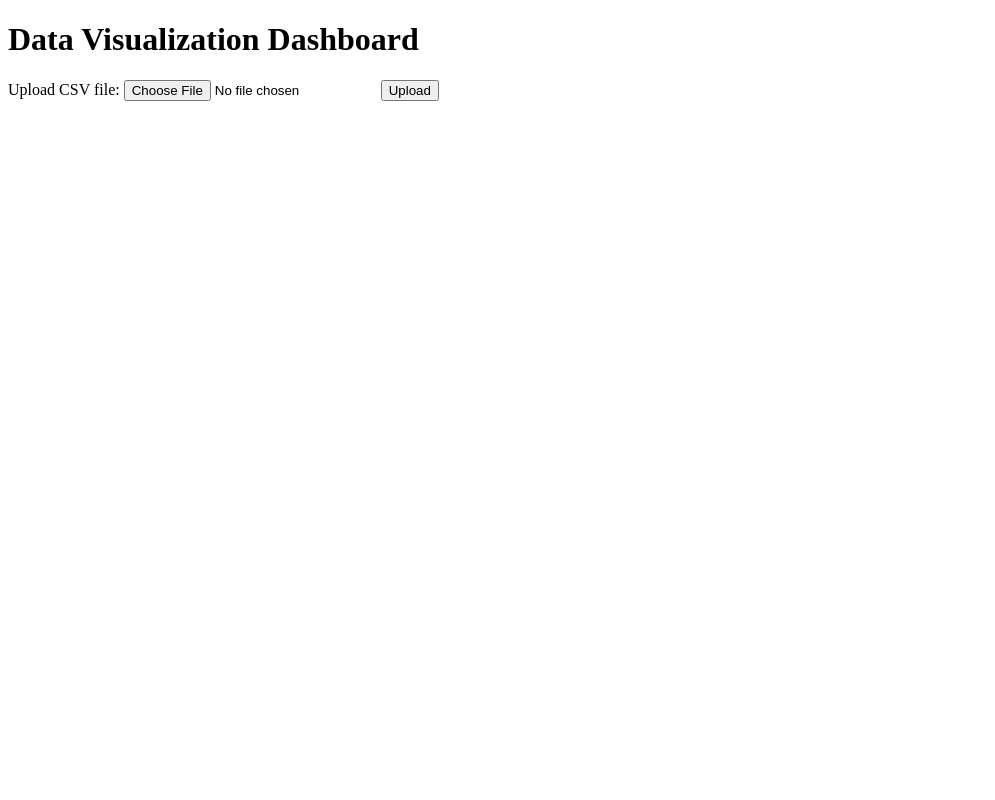
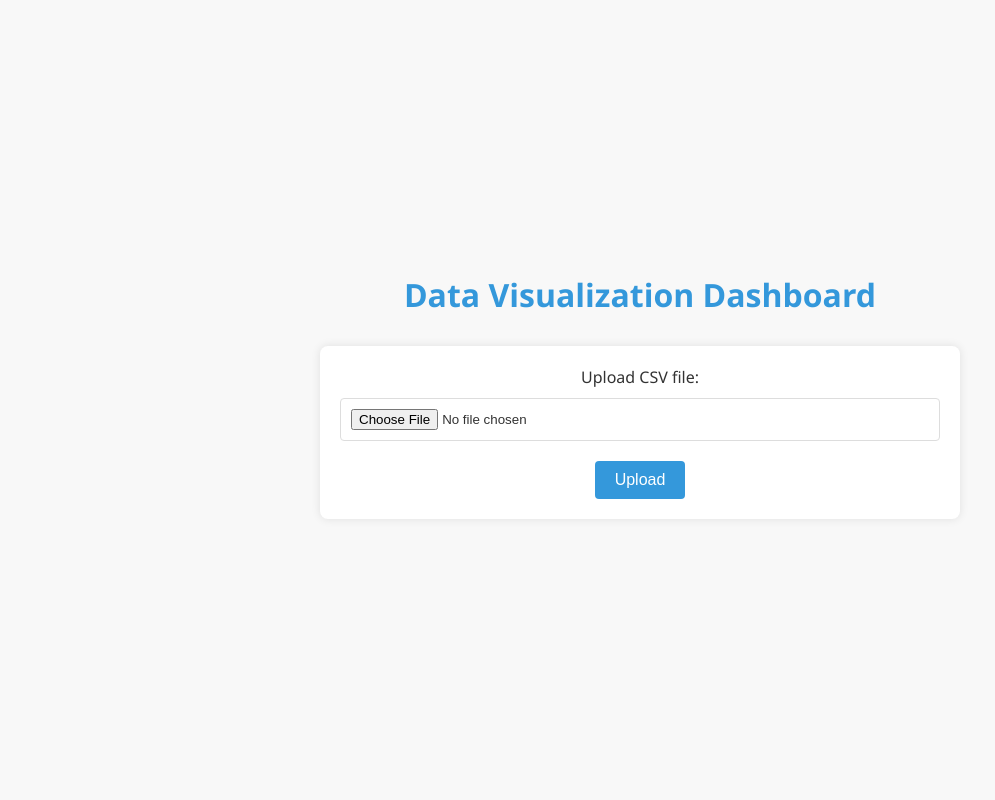
Before and after one commit to bethvourc/dataRepresentation, a Flask app: page / in a window 1280 px wide. Shown: the whole page, without its empty margins (0-995 px from the left). Run offline with Flask 3, Linux system fonts and the light colour scheme.

Commit message:
Updated UI

```diff
--- a/templates/index.html
+++ b/templates/index.html
@@ -4,6 +4,89 @@
     <meta charset="UTF-8">
     <meta name="viewport" content="width=device-width, initial-scale=1.0">
     <title>Data Visualization Dashboard</title>
+    <style>
+        body {
+            font-family: 'Segoe UI', Tahoma, Geneva, Verdana, sans-serif;
+            background-color: #f8f8f8;
+            color: #333;
+            margin: 0;
+            padding: 0;
+            display: flex;
+            flex-direction: column;
+            align-items: center;
+            justify-content: center;
+            height: 100vh;
+        }
+
+        h1 {
+            color: #3498db;
+            margin-bottom: 30px;
+        }
+
+        form {
+            background-color: #fff;
+            padding: 20px;
+            border-radius: 8px;
+            box-shadow: 0 0 10px rgba(0, 0, 0, 0.1);
+            display: flex;
+            flex-direction: column;
+            align-items: center;
+            width: 80%;
+            max-width: 600px;
+        }
+
+        label {
+            font-size: 16px;
+            margin-bottom: 10px;
+            color: #333;
+        }
+
+        input[type="file"] {
+            padding: 10px;
+            margin-bottom: 20px;
+            border: 1px solid #ddd;
+            border-radius: 4px;
+            width: 100%;
+            box-sizing: border-box;
+        }
+
+        button {
+            background-color: #3498db;
+            color: #fff;
+            padding: 10px 20px;
+            border: none;
+            border-radius: 4px;
+            cursor: pointer;
+            font-size: 16px;
+            transition: background-color 0.3s ease;
+        }
+
+        button:hover {
+            background-color: #2980b9;
+        }
+
+        #charts {
+            margin-top: 30px;
+            display: flex;
+            flex-wrap: wrap;
+            justify-content: space-around;
+        }
+
+        .chart {
+            width: 48%;
+            margin-bottom: 20px;
+            background-color: #fff;
+            padding: 20px;
+            border-radius: 8px;
+            box-shadow: 0 0 10px rgba(0, 0, 0, 0.1);
+            overflow: hidden;
+        }
+
+        svg {
+            width: 100%;
+            height: auto;
+        }
+    </style>
     <script src="https://d3js.org/d3.v5.min.js"></script>
 </head>
 <body>
```
